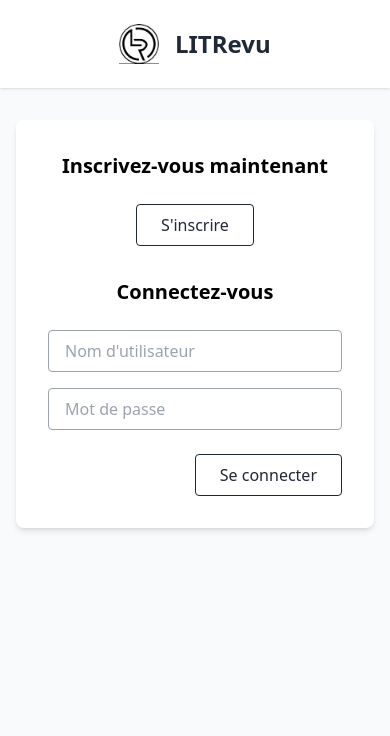
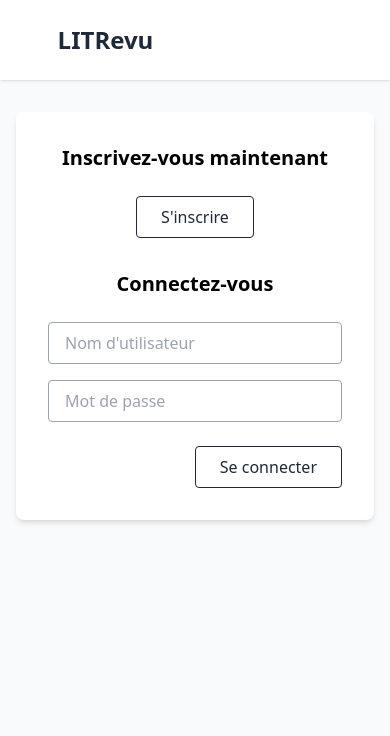
Before and after one commit to LsFbr/OC_Project9_LITRevu, a Django app: page / in a window 390 px wide. Shown: the top 736 px of the page. Run offline with Django 5.2, Linux system fonts and the light colour scheme; some libraries are stand-ins or nearby versions.

Commit message:
refactor(base.html): Adjust header layout to improve responsiveness by modifying grid structure and visibility of logo for different screen sizes

```diff
--- a/litrevu/web_app/templates/web_app/base.html
+++ b/litrevu/web_app/templates/web_app/base.html
@@ -9,10 +9,10 @@
 </head>
 <body class="min-h-screen bg-gray-50 flex flex-col">
     <header class="bg-white shadow py-6">
-        <div class="container mx-auto px-4 grid grid-cols-3 items-center">
-            <div></div>
+        <div class="container mx-auto px-4 grid grid-cols-2 lg:grid-cols-3 items-center">
+            <div class="hidden lg:block"></div>
             <div class="flex justify-center items-center gap-4">
-                <img src="{% static 'web_app/images/logo_litrevu.png' %}" alt="Logo LITRevu" class="h-10 w-auto">
+                <img src="{% static 'web_app/images/logo_litrevu.png' %}" alt="Logo LITRevu" class="hidden md:block h-10 w-auto">
                 <h1 class="text-2xl font-bold text-gray-800">LITRevu</h1>
             </div>
             {% if user.is_authenticated %}
```
